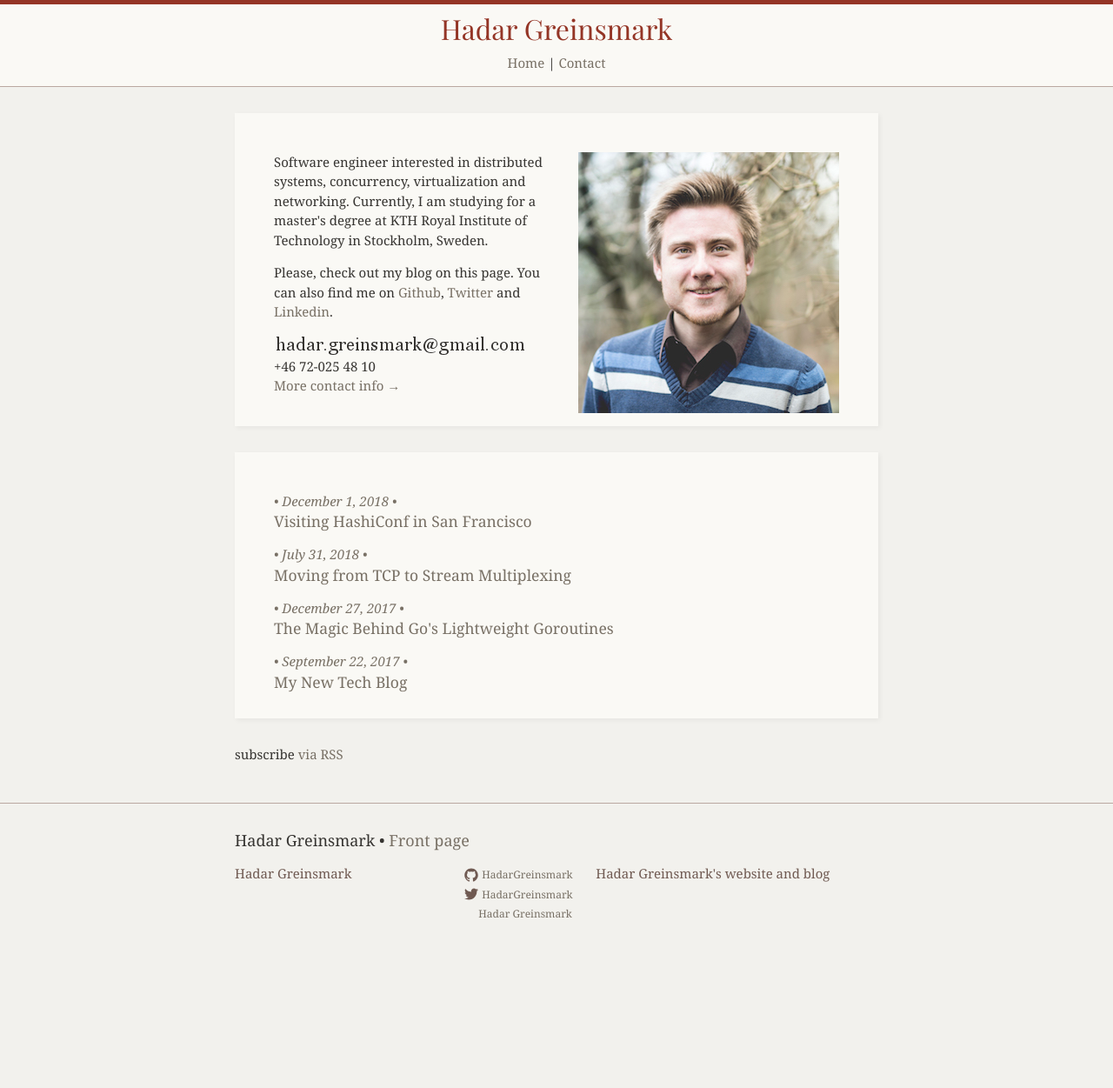
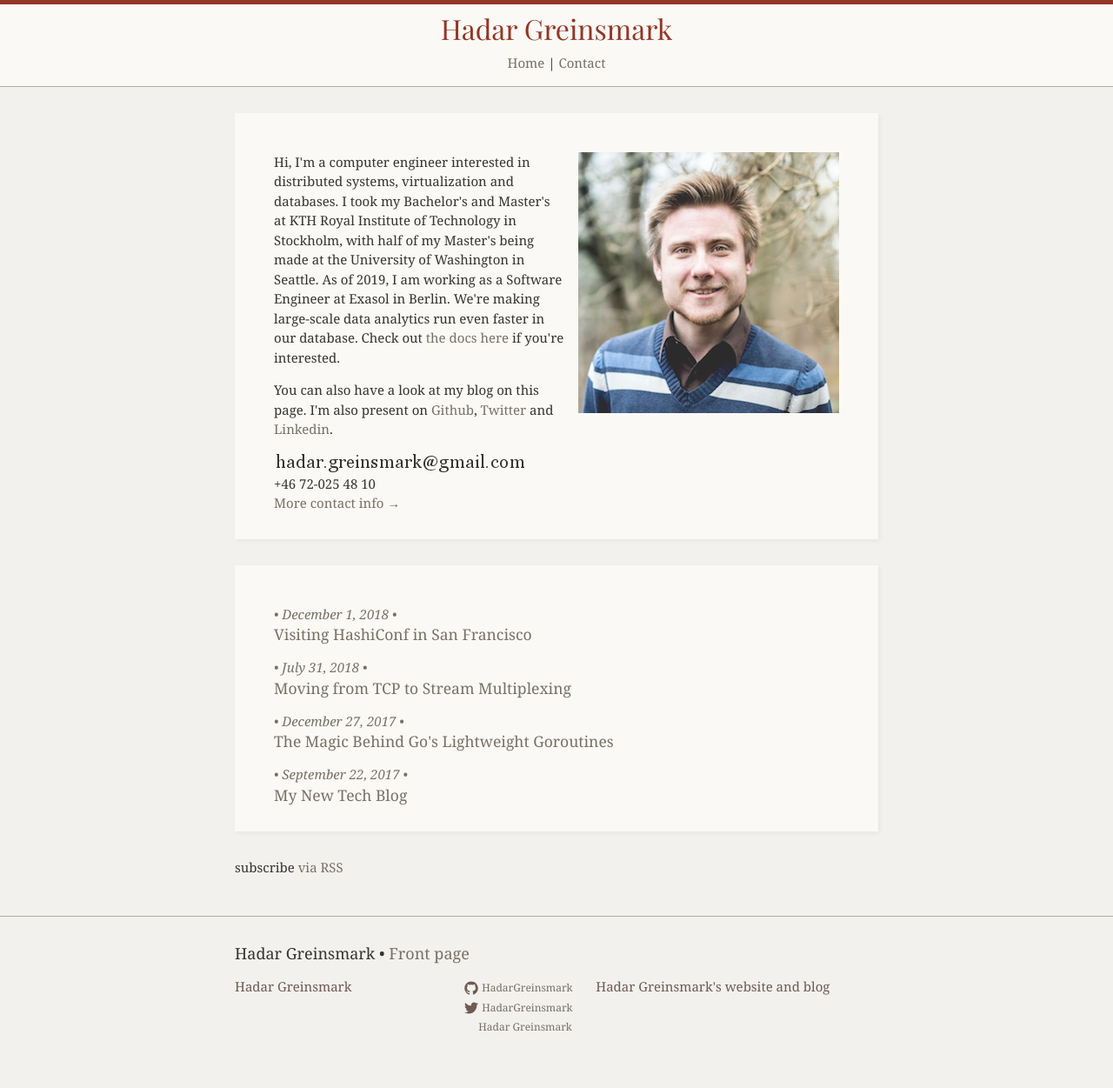
Before and after one commit to HadarGreinsmark/hadargreinsmark.github.io, a Jekyll site: the page built from index.html, in a window 1280 px wide. Shown: the whole page at 87% size. Built offline with Jekyll 4.4.1, drawn with Linux system fonts in a browser that asks for light colours; some web fonts are replaced; before the commit the page ends 1121 px from its top, so only the background shows below that.

Commit message:
Uptate personal text

```diff
--- a/index.html
+++ b/index.html
@@ -7,8 +7,8 @@ layout: default
 		<div style="float: right; padding-left: 1em;">
 			<img src="avatar.jpg" alt="Avatar of Hadar" />
 		</div>
-		<p>Software engineer interested in distributed systems, concurrency, virtualization and networking. Currently, I am studying for a master's degree at KTH Royal Institute of Technology in Stockholm, Sweden. </p>
-		<p>Please, check out my blog on this page. You can also find me on <a href="https://github.com/HadarGreinsmark">Github</a>, <a href="https://twitter.com/HadarGreinsmark">Twitter</a> and <a href="https://www.linkedin.com/in/hadargreinsmark/">Linkedin</a>.</p>
+			<p>Hi, I'm a computer engineer interested in distributed systems, virtualization and databases. I took my Bachelor's and Master's at KTH Royal Institute of Technology in Stockholm, with half of my Master's being made at the University of Washington in Seattle. As of 2019, I am working as a Software Engineer at Exasol in Berlin. We're making large-scale data analytics run even faster in our database. Check out <a href="https://docs.exasol.com/">the docs here</a> if you're interested.</p>
+			<p>You can also have a look at my blog on this page. I'm also present on <a href="https://github.com/HadarGreinsmark">Github</a>, <a href="https://twitter.com/HadarGreinsmark">Twitter</a> and <a href="https://www.linkedin.com/in/hadargreinsmark/">Linkedin</a>.</p>
 
 		<p>
 			<img src="email.png" alt="email"><br/>
```
